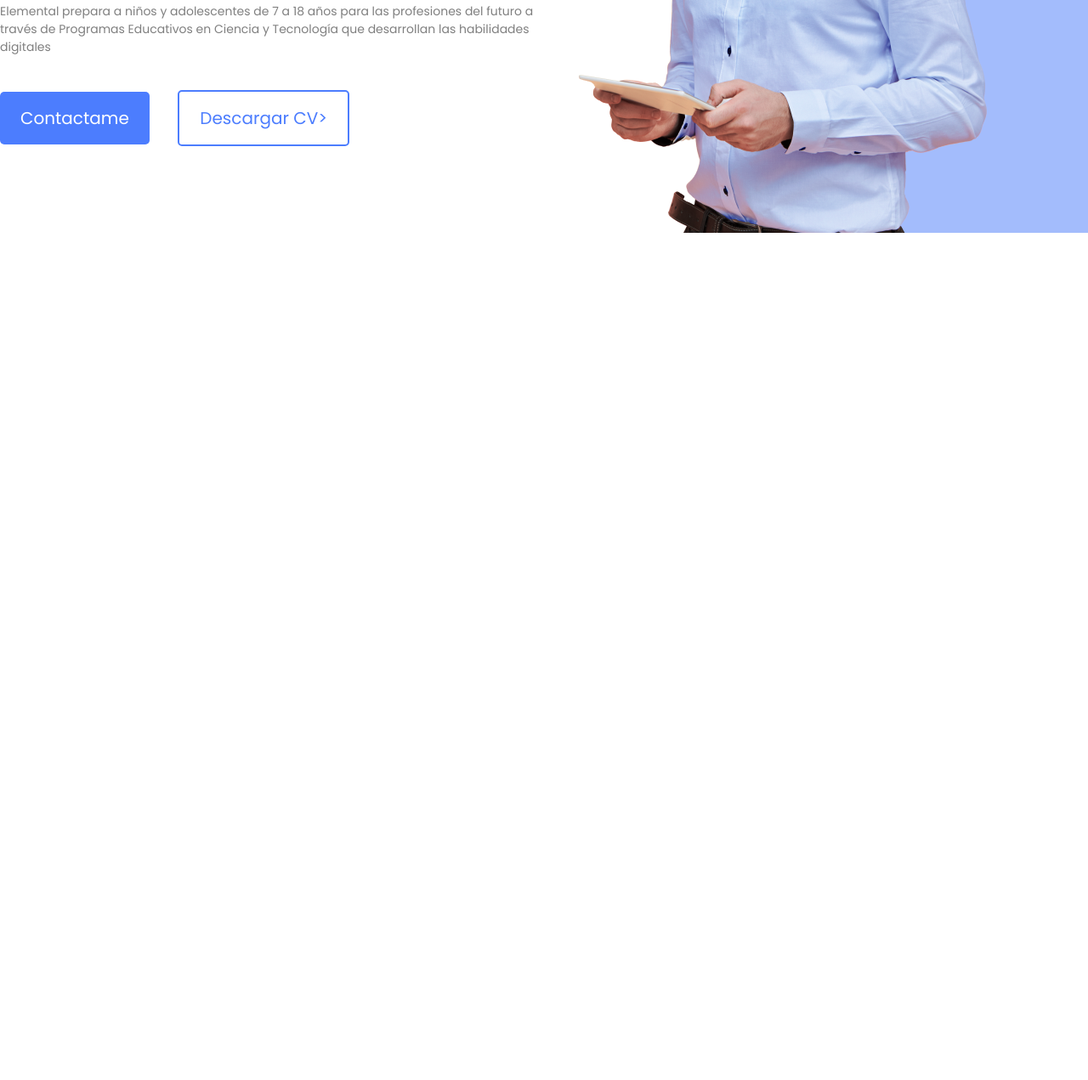
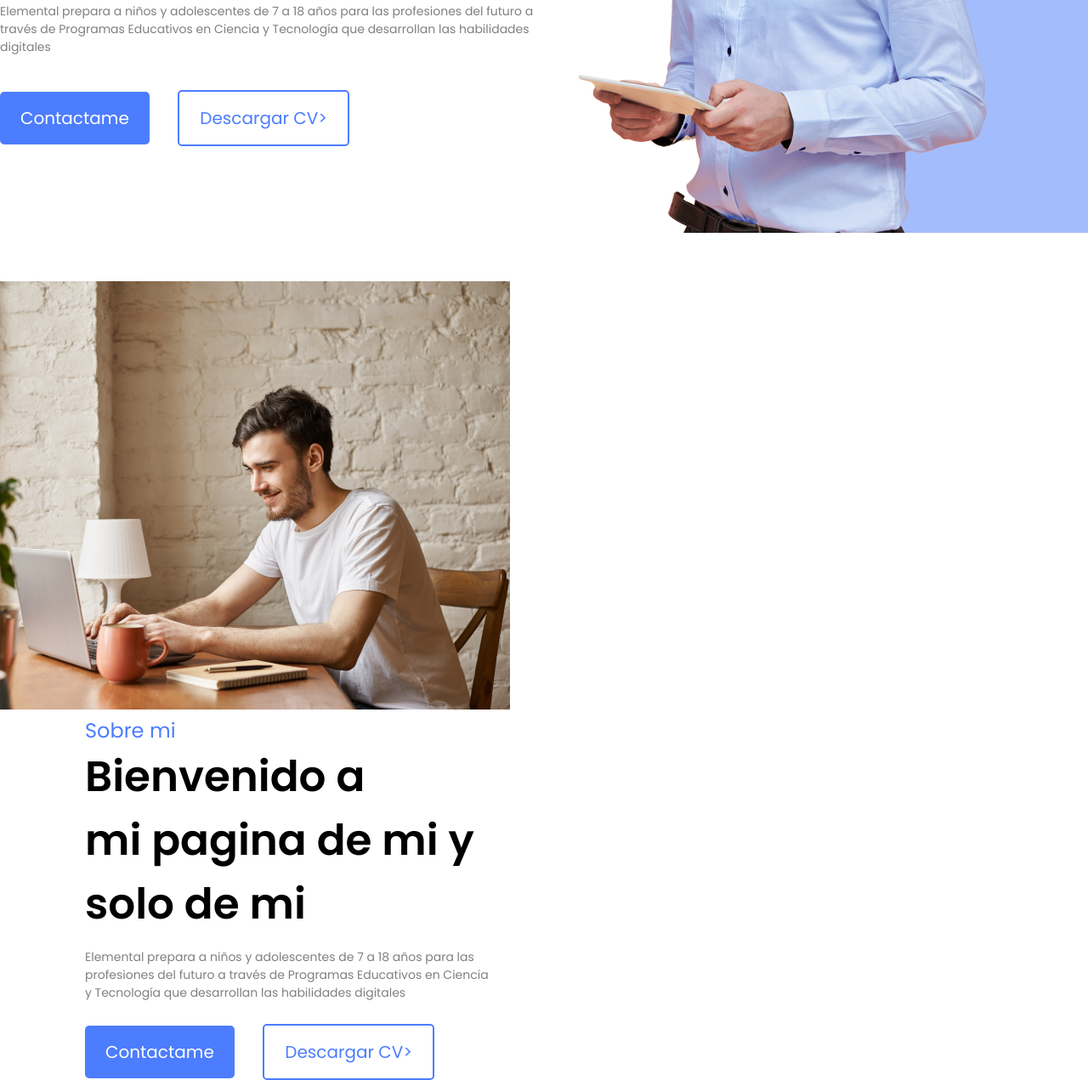
Before and after one commit to manuel0028/-samuelfolderCSS, a plain HTML site: page index.html in a window 1280 px wide. Shown: the part 600-1871 px from the top of the page at 85% size. Before the commit the page ends 931 px from the top, so only its background shows below. Drawn offline with Linux system fonts and the light colour scheme.

Commit message:
corrijamee

```diff
--- a/css/style.css
+++ b/css/style.css
@@ -125,3 +125,38 @@ main{
 .main-botones img{
     width: 623px;
 }
+
+.about{
+    display: flex;
+    align-items: center;
+    justify-content: center;
+}
+
+.about-img{
+    width: 600px;
+    border-radius: 5px;
+}
+
+.about-description{
+    width: 480px;
+    margin-left: 100px;
+
+}
+
+.about-description h3{
+    font-size: 24px;
+    font-weight: 400;
+    color: var(--colorPrimario);
+}
+
+.about-description h2{
+    font-weight: 600;
+    font-size: 50px;
+    color: black;
+}
+
+.about-description p{
+    font-size: 14px;
+    font-weight: 400;
+    color: var(--plomo);
+}
--- a/index.html
+++ b/index.html
@@ -48,6 +48,21 @@
         </div>
     </main>
 
+    <section class="abot">
+        <div class="about-img">
+            <img src="assets\about.png" alt="imagen sobre mi">
+        </div>
+        <div class="about-description">
+            <h3>Sobre mi</h3>
+            <h2>Bienvenido a <br>mi pagina de mi y solo de mi</h2>
+            <p>Elemental prepara a niños y adolescentes de 7 a 18 años para las profesiones del futuro a través de Programas Educativos en Ciencia y Tecnología que desarrollan las habilidades digitales</p>
+            <div class="main-botones">
+                <a href="#">Contactame</a>
+                <a href="assets/CVEjemplo.pdf" download="CVEjemplo.pdf" data-text="Descargar CV">Descargar CV></a>
+            </div>
+        </div>
+    </section>
+
     <script src="https://kit.fontawesome.com/8e171fe893.js" crossorigin="anonymous"></script>
 
 </body>
```
